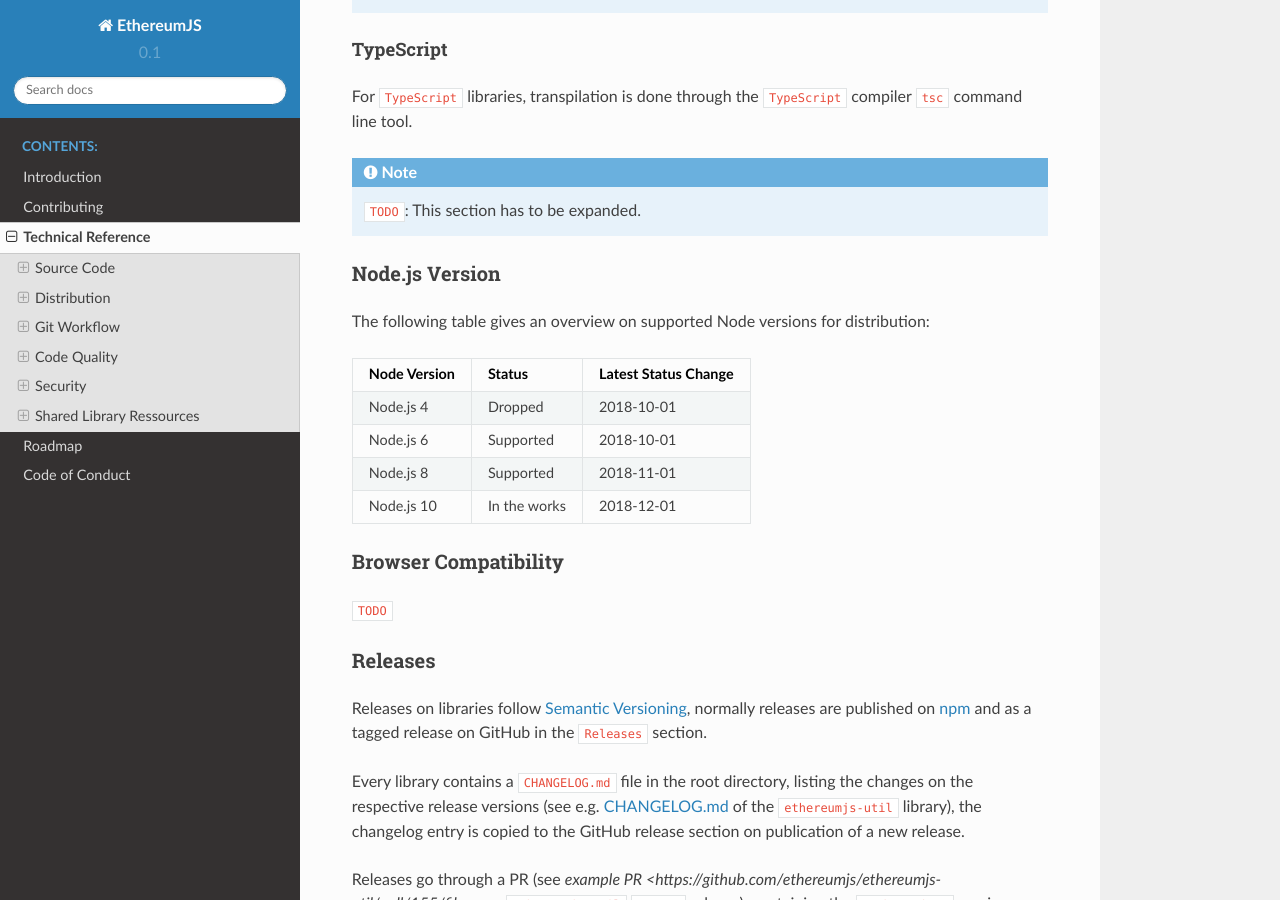
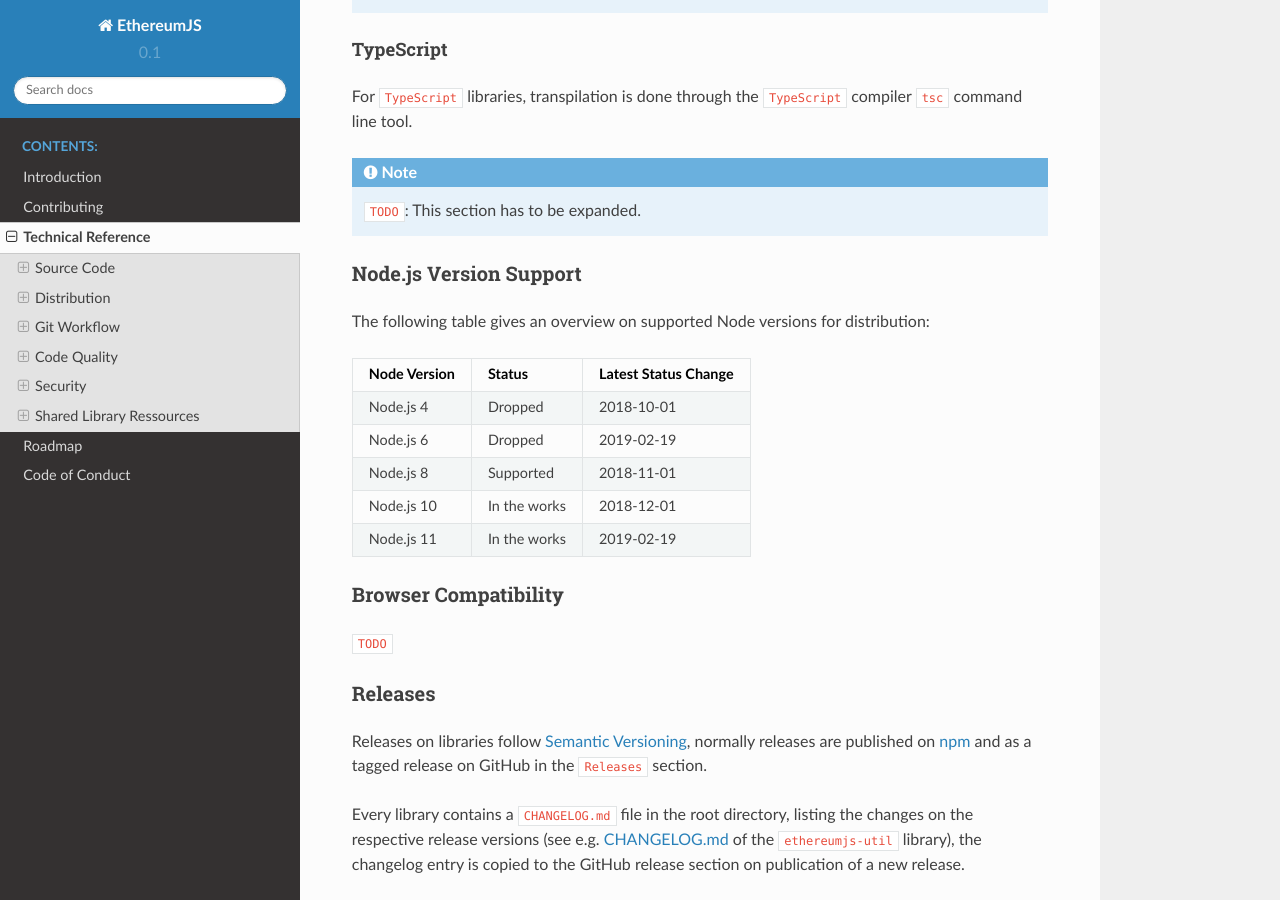
Before and after one commit to ethereumjs/organization, a Sphinx documentation site: the page built from docs/technical.rst, in a window 1280 px wide and 900 px high, scrolled down 3663 px. Built offline with Sphinx 7.4.7 and the Read the Docs theme 2.0.0, drawn with Linux system fonts in a browser that asks for light colours; some of the changed text lies outside the part shown.

Commit message:
Dropped support for Node 6 (EOL April 2019) in the docs

```diff
--- a/docs/technical.rst
+++ b/docs/technical.rst
@@ -13,8 +13,8 @@ Source Code
 Development Runtime
 -------------------
 
-Node.js Version
-^^^^^^^^^^^^^^^
+Node.js Version Support
+^^^^^^^^^^^^^^^^^^^^^^^
 
 Runtime environment for development is `node.js <https://nodejs.org/en/>`_.
 
@@ -190,8 +190,8 @@ compiler ``tsc`` command line tool.
 .. note::
    ``TODO``: This section has to be expanded.
 
-Node.js Version
----------------
+Node.js Version Support
+-----------------------
 
 The following table gives an overview on supported Node versions for distribution:
 
@@ -199,9 +199,10 @@ The following table gives an overview on supported Node versions for distributio
 Node Version           Status            Latest Status Change
 ====================== ================= ===============================
 Node.js 4              Dropped           2018-10-01
-Node.js 6              Supported         2018-10-01
+Node.js 6              Dropped           2019-02-19
 Node.js 8              Supported         2018-11-01
 Node.js 10             In the works      2018-12-01
+Node.js 11             In the works      2019-02-19
 ====================== ================= ===============================
 
 
```
